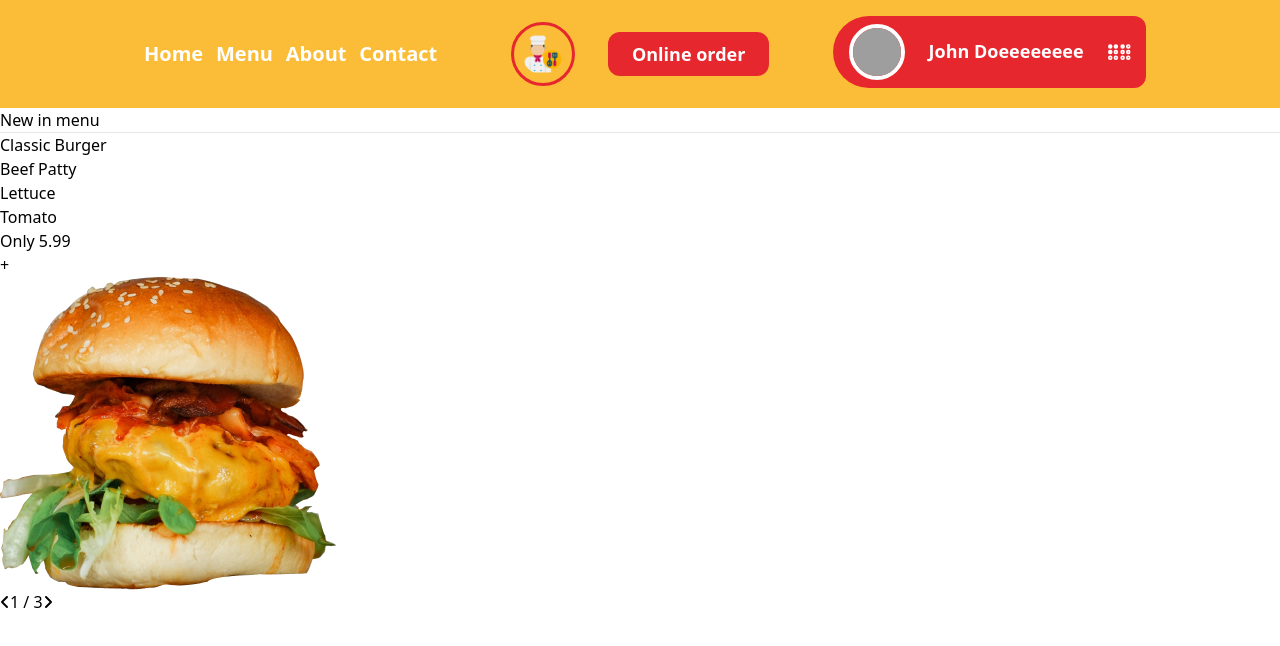
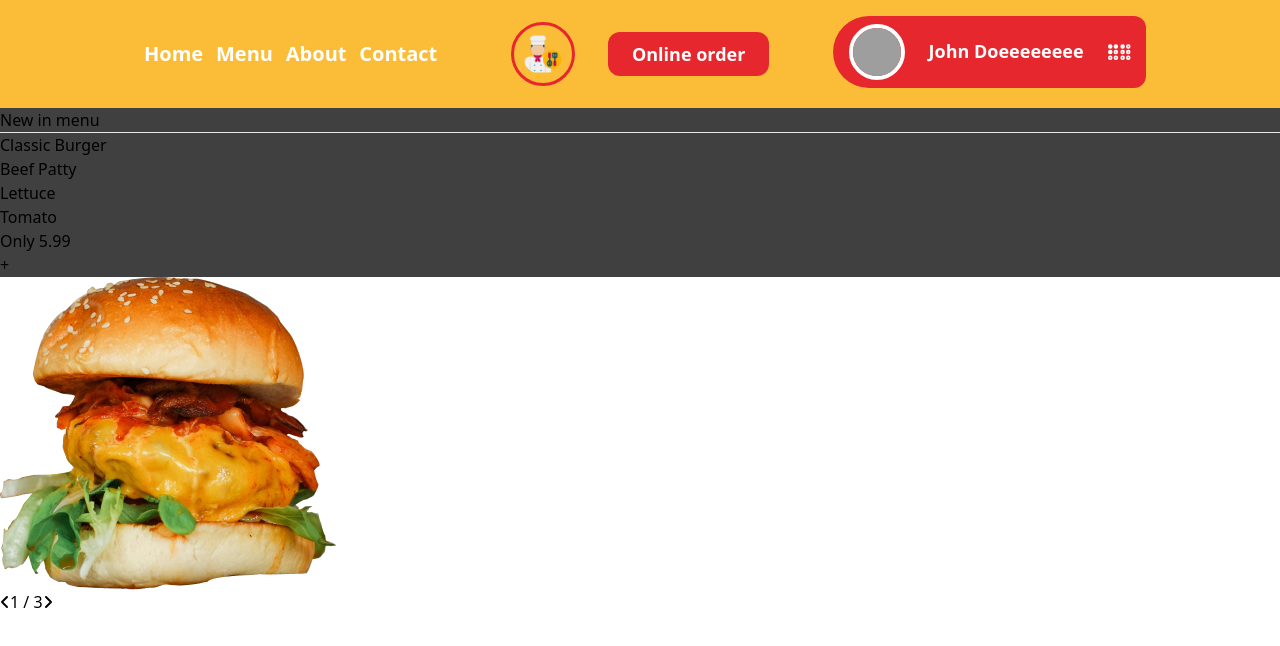
Before and after one commit to stefanvulpe-dev/flip-that-burger, a React (Vite) app in the folder frontend/: page / in a window 1280 px wide. Shown: the top 646 px of the page. Built offline with nearby package versions, Linux system fonts and the light colour scheme; grey boxes are pictures that could not be loaded.

Commit message:
feat: finish header style

```diff
--- a/frontend/src/components/PrimaryButton.tsx
+++ b/frontend/src/components/PrimaryButton.tsx
@@ -10,7 +10,7 @@ export const PrimaryButton = forwardRef(function (
       className='bg-accent-100 py-6 absolute transition-position ease-in-out duration-700 [&:not(.active)]:-left-full [&:not(.active)]:right-full left-0 right-0 -bottom-72 sm:static sm:py-0'>
       <button
         type='button'
-        className='mx-auto block text-accent-400 font-semibold text-base xl:text-lg bg-accent-200 px-6 py-2 rounded-xl transition-colors hover:bg-accent-300'>
+        className='mx-auto block text-accent-400 font-semibold text-base xl:text-lg bg-accent-200 px-6 py-2 rounded-xl transition-opacity hover:opacity-80'>
         {text}
       </button>
     </div>
--- a/frontend/src/components/header/NavBar.tsx
+++ b/frontend/src/components/header/NavBar.tsx
@@ -15,7 +15,7 @@ export const NavBar = forwardRef(function (
   return (
     <nav
       ref={ref}
-      className='navbar | text-accent-400 text-lg font-semibold text-center bg-accent-100 transition-position ease-in-out duration-700 [&:not(.active)]:-left-full [&:not(.active)]:right-full absolute top-full left-0 right-0 px-4 py-4 xl:static xl:block xl:text-xl xl:self-center xl:justify-self-stretch'>
+      className='text-accent-400 text-lg font-semibold text-center bg-accent-100 transition-position ease-in-out duration-700 [&:not(.active)]:-left-full [&:not(.active)]:right-full absolute top-[calc(100%-1px)] left-0 right-0 px-4 py-4 xl:static xl:block xl:text-xl xl:self-center xl:justify-self-stretch'>
       <ul className='xl:flex xl:justify-between xl:items-center'>
         {items.map(item => (
           <li key={item.href} className='py-2'>
--- a/frontend/src/components/header/ProfileCard.tsx
+++ b/frontend/src/components/header/ProfileCard.tsx
@@ -1,25 +1,64 @@
-import { faBraille } from '@fortawesome/free-solid-svg-icons';
+import {
+  faBraille,
+  faClose,
+  faRightFromBracket,
+  faUser,
+} from '@fortawesome/free-solid-svg-icons';
 import { FontAwesomeIcon } from '@fortawesome/react-fontawesome';
-import { ForwardedRef, forwardRef } from 'react';
+import { ForwardedRef, forwardRef, useRef, useState } from 'react';
+import { Link } from 'react-router-dom';
 
 export const ProfileCard = forwardRef(function (
   _props,
   ref: ForwardedRef<HTMLDivElement>,
 ) {
+  const infoRef = useRef<HTMLDivElement>(null);
+  const profileRef = useRef<HTMLDivElement>(null);
+  const [isInfoActive, setIsInfoActive] = useState(false);
+
   return (
     <div
       ref={ref}
-      className='bg-accent-100 py-5 absolute -bottom-96 sm:-bottom-80 left-0 right-0 transition-position ease-in-out duration-700 [&:not(.active)]:-left-full [&:not(.active)]:right-full md:static md:py-0'>
-      <div className='mx-auto justify-self-center group bg-accent-200 rounded-l-[3rem] rounded-r-2xl flex justify-center items-center gap-6 py-2 px-4 w-max cursor-pointer'>
+      className='bg-accent-100 pt-4 pb-48 absolute -bottom-[35rem] sm:-bottom-[30rem] left-0 right-0 transition-position ease-in-out duration-700 [&:not(.active)]:-left-full [&:not(.active)]:right-full md:static md:py-0'>
+      <div
+        onClick={() => {
+          infoRef.current?.classList.toggle('active');
+          profileRef.current?.classList.toggle('active');
+          setIsInfoActive(!isInfoActive);
+        }}
+        ref={profileRef}
+        className='relative mx-auto justify-self-center bg-accent-200 [&:not(.active)]:rounded-l-[3rem] [&:is(.active)]:rounded-ss-xl [&:is(.active)]:rounded-ee-none transition-borderRadius duration-500 ease-in-out rounded-r-2xl flex justify-center items-center gap-6 py-2 px-4 w-max cursor-pointer'>
         <img
           src='https://i.pravatar.cc/300'
           alt='avatar'
           className='max-w-[3.5rem] border-4 border-accent-400 rounded-full object-contain'
         />
-        <p className='text-accent-400 text-base xl:text-lg font-semibold border-b-2 border-accent-200 transition-colors group-hover:border-b-2 group-hover:border-accent-400'>
+        <p className='text-accent-400 text-base xl:text-lg font-semibold border-accent-200 border-b-2 transition-colors hover:border-b-2 hover:border-accent-400'>
           John Doeeeeeeee
         </p>
-        <FontAwesomeIcon icon={faBraille} className='text-lg text-accent-400' />
+        <FontAwesomeIcon
+          icon={isInfoActive ? faClose : faBraille}
+          className='text-lg text-accent-400'
+        />
+        <div
+          ref={infoRef}
+          className='transition-position duration-500 ease-in-out [&:not(.active)]:-z-[999] [&:not(.active)]:top-0 absolute top-[calc(100%-1px)] left-0 right-0  z-0 py-6 bg-accent-200 rounded-es-xl rounded-ee-xl text-accent-400'>
+          <Link to='/profile' className='block mb-6 max-w-[14ch] mx-auto group'>
+            <FontAwesomeIcon icon={faUser} className='text-xl pr-4' />
+            <span className='border-accent-200 border-b-2 transition-colors group-hover:border-b-2 group-hover:border-accent-400'>
+              Your profile
+            </span>
+          </Link>
+          <Link to='/login' className='block max-w-[14ch] mx-auto group'>
+            <FontAwesomeIcon
+              icon={faRightFromBracket}
+              className='text-xl pr-4'
+            />
+            <span className='border-accent-200 border-b-2 transition-colors group-hover:border-b-2 group-hover:border-accent-400'>
+              Sign out
+            </span>
+          </Link>
+        </div>
       </div>
     </div>
   );
--- a/frontend/src/components/hero/HeroCarousel.tsx
+++ b/frontend/src/components/hero/HeroCarousel.tsx
@@ -48,7 +48,7 @@ export function HeroCarousel() {
 
   return (
     <>
-      <section>
+      <section className='z-10 bg-neutral-700'>
         <p>New in menu</p>
         <hr />
         <h1>{menuItem.name}</h1>
--- a/frontend/tailwind.config.js
+++ b/frontend/tailwind.config.js
@@ -1,6 +1,6 @@
 /** @type {import('tailwindcss').Config} */
 export default {
-  content: ['src/**/*.{html,tsx,jsx,ts,js}'],
+  content: ['src/**/*.{html,tsx,jsx,ts,js}', 'index.html'],
   theme: {
     extend: {
       colors: {
@@ -18,7 +18,8 @@ export default {
         },
       },
       transitionProperty: {
-        position: 'left, right',
+        position: 'left, right, top, bottom',
+        borderRadius: 'border-radius',
       },
     },
   },
```
